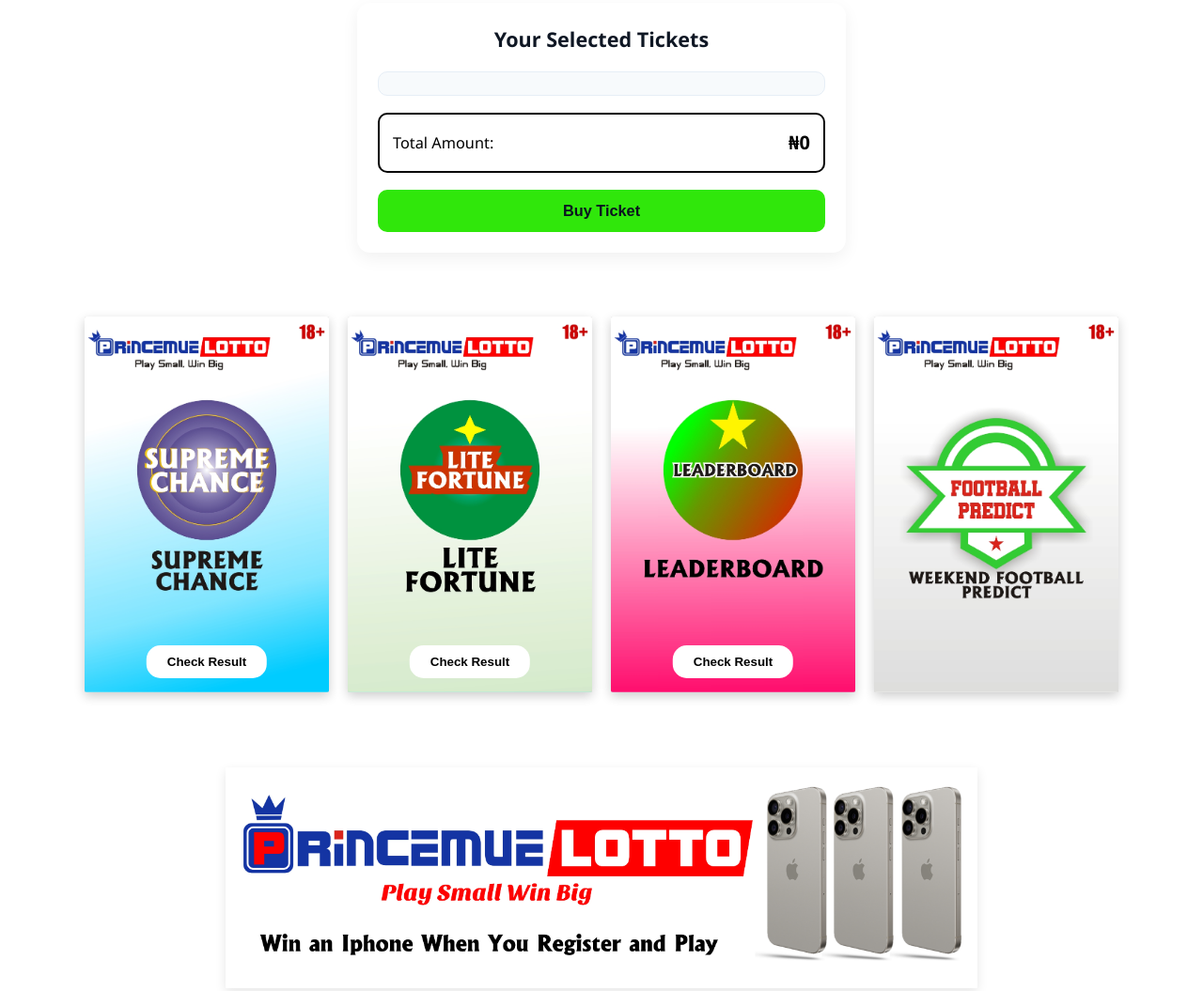
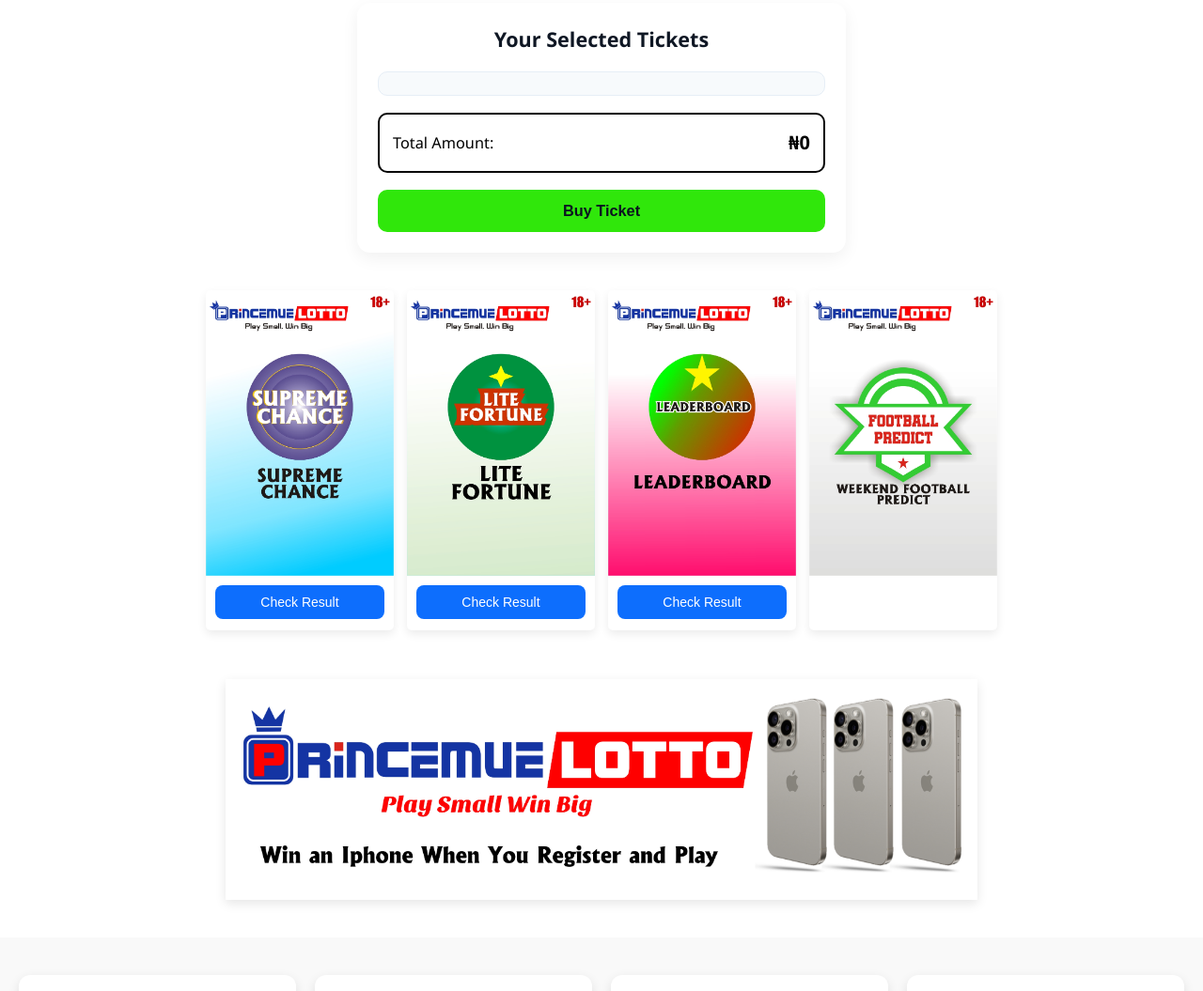
Before and after one commit to Dura07/Lottery-Project, a website: page public/index.html in a window 1280 px wide. Shown: the part 1080-2135 px from the top of the page at 94% size. Drawn offline with Linux system fonts and the light colour scheme; files whose address does not match are found by name.

Commit message:
sideBySideCard

```diff
--- a/public/assets/css/style.css
+++ b/public/assets/css/style.css
@@ -62,11 +62,11 @@
 
 
 .mobile-nav {
-  display: flex;
+  display: none;
   position: fixed;
   top: 0;
-  width: 280px;
-  height: 100vh;
+  width: 100%;
+  height: fit-content;
   background-color: #fff;
   z-index: 999;
   flex-direction: column;
@@ -156,6 +156,7 @@
     width: 35px;
     height: 35px;
 }
+
 
 /* Hide on desktop */
 @media (min-width: 769px) {
@@ -1034,55 +1035,67 @@
 
 /* STATS SECTION */
 
-/* SECTION LAYOUT */
+/* SECTION LAYOUT *//* Results Section */
 .results-section {
   display: flex;
-  gap: 20px;
-  justify-content: center;
-  padding: 40px 20px;
-  flex-wrap: wrap;
+  gap: 14px;
+  padding: 12px;
+  overflow-x: auto;          /* enables swipe */
+  scroll-snap-type: x mandatory;
+  -webkit-overflow-scrolling: touch;
 }
 
-.result-card {
-  width: 260px;              /* narrower width */
-  height: 400px;             /* taller height */
-  position: relative;
-  border-radius: 2px;
-  overflow: hidden;
-  cursor: pointer;
-  background: #ccc;
-  box-shadow: 0 4px 12px rgba(0,0,0,0.2);
-  transition: transform 0.3s, box-shadow 0.3s;
+/* Hide scrollbar (mobile clean look) */
+.results-section::-webkit-scrollbar {
+  display: none;
 }
 
-.result-card:hover {
-  transform: translateY(-6px);
-  box-shadow: 0 6px 18px rgba(0,0,0,0.25);
+/* Result Card */
+.result-card {
+  flex: 0 0 75%;             /* card width on mobile */
+  max-width: 200px;
+  scroll-snap-align: start;
+  background: #fff;
+  border-radius: 5px;
+  overflow: hidden;
+  box-shadow: 0 4px 10px rgba(0, 0, 0, 0.08);
+  text-align: center;
 }
 
+/* Images */
 .result-card img {
   width: 100%;
-  height: 100%;
+  height: auto;
   object-fit: cover;
+  display: block;
 }
 
+/* Button */
 .result-card button {
-  position: absolute;
-  bottom: 15px;
-  left: 50%;
-  transform: translateX(-50%);
-  background: #fff;
+  width: 90%;
+  margin: 10px auto 12px;
+  padding: 10px;
+  font-size: 14px;
+  border-radius: 8px;
   border: none;
-  padding: 10px 22px;
-  border-radius: 15px;
+  background: #0d6efd;
+  color: #fff;
   cursor: pointer;
-  font-weight: bold;
-  transition: background 0.3s;
 }
 
-.result-card button:hover {
-  background: #eaeaea;
+/* Desktop View */
+@media (min-width: 768px) {
+  .results-section {
+    overflow-x: visible;
+    flex-wrap: wrap;
+    justify-content: center;
+  }
+
+  .result-card {
+    flex: 0 0 220px;
+  }
 }
+
 
 
 /* MODAL BASE */
```
